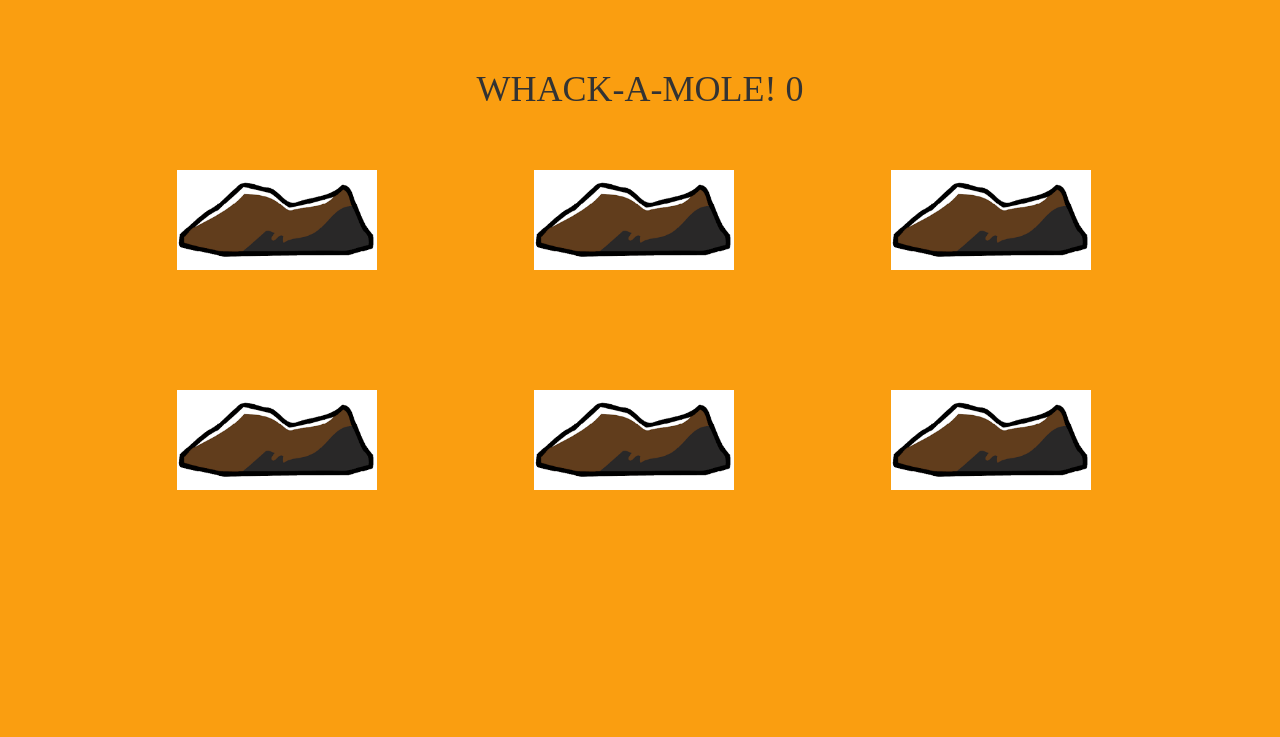
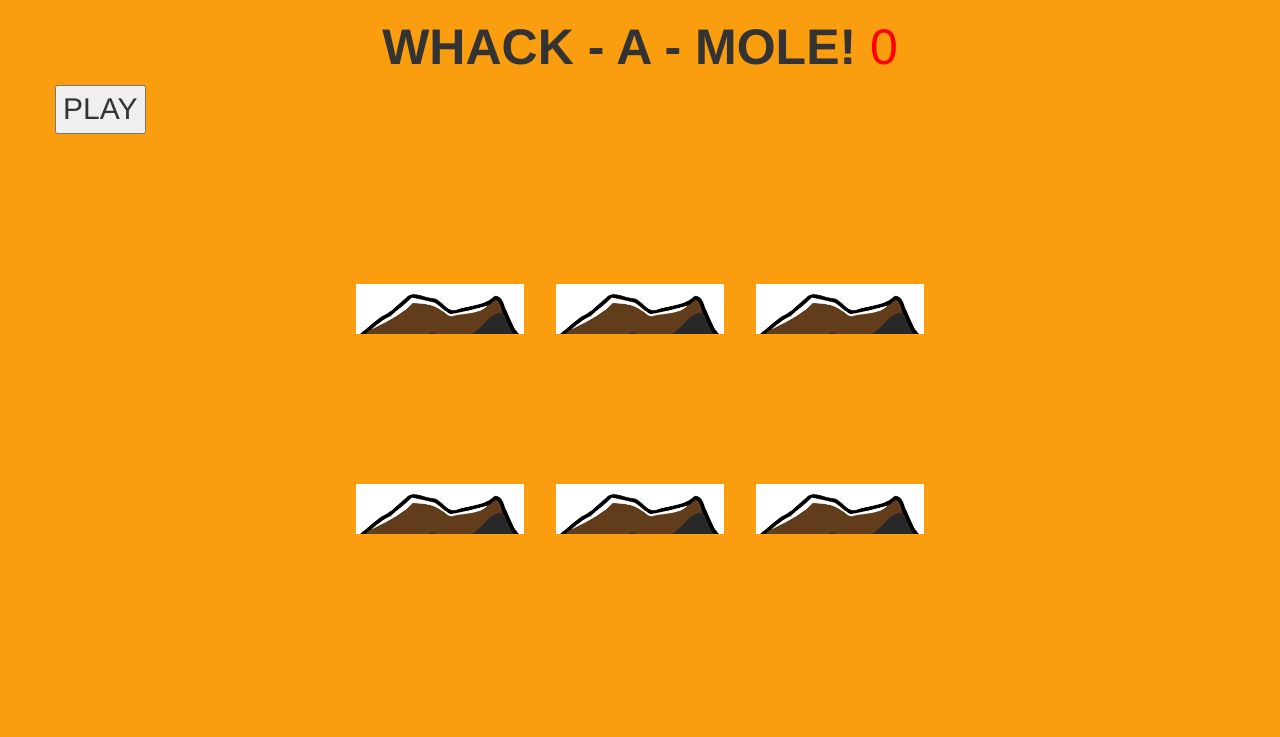
Before and after one commit to OrionStar25/Whack-a-Mole-game, a plain HTML site: page index.html in a window 1280 px wide. Drawn offline with nearby package versions, Linux system fonts and the light colour scheme.

Commit message:
main game made

```diff
--- a/css/style.css
+++ b/css/style.css
@@ -1,35 +1,57 @@
 body {
 	background-color: #fa9e10;
+	font-size: 30px;
 }
+
 h1 {
-	font-family: Folks;
-  	/*src: url('http://www.vtxfactory.com/Folks-Normal.ttf') format('truetype'); */
 	text-align: center;
-	padding-top: 50px;
+	font-size: 50px;
 }
-img {
-	padding-bottom: 20px;
-	width: 200px;
-	height: 120px;
+
+*, *:before, *:after {
+  box-sizing: inherit;
 }
+
+.game {
+  width:600px;
+  height:400px;
+  display:flex;
+  flex-wrap:wrap;
+  margin:0 auto;
+}
+
+.score {
+	color: red;
+}
+
 .hole {
-	position:relative;
-	display: inline-block;
-	float:left;
-	padding:50px;
-	margin-left: 5%;
+  flex: 1 0 33.33%;
+  overflow: hidden;
+  position: relative;
+}
+
+.hole:after {
+  display: block;
+  background: url('../img/hill.png') bottom center no-repeat;
+  background-size:contain;
+  content:'';
+  width: 100%;
+  height:80px;
+  position: absolute;
+  z-index: 2;
+  bottom:-30px;
 }
 
 .mole {
-	position: absolute;
-	top: 1%;
-	width: 100%;
-	height: 80%;
-	transition: all 0.4s;
+  background:url('../img/mole.png') bottom center no-repeat;
+  background-size:60%;
+  position: absolute;
+  top: 100%;
+  width: 100%;
+  height: 100%;
+  transition:all 0.4s;
 }
 
 .hole.up .mole {
-	background: url('../img/mole.png') bottom center no-repeat;
-	background-size: 30%;
-	top: 0;
+  top:0;
 }
--- a/index.html
+++ b/index.html
@@ -32,41 +32,33 @@
   </head>
 
   <body>
-
   	<div class="container">
-
-    	<h1>WHACK-A-MOLE! <span class="score">0</span></h1>
+  		<h1><strong>WHACK - A - MOLE! </strong><span class="score">0</span></h1>
+  		<button onclick="startGame()">PLAY</button>
 
   		<div class="game">
   			<div class="hole hole1">
-    			<img src="img/hill.png">
   				<div class="mole"></div>
   			</div>
   			<div class="hole hole2">
-    			<img src="img/hill.png">
   				<div class="mole"></div>
   			</div>
   			<div class="hole hole3">
-    			<img src="img/hill.png">
   				<div class="mole"></div>
   			</div>
   			<div class="hole hole4">
-    			<img src="img/hill.png">
   				<div class="mole"></div>
   			</div>
   			<div class="hole hole5">
-    			<img src="img/hill.png">
   				<div class="mole"></div>
   			</div>
   			<div class="hole hole6">
-    			<img src="img/hill.png">
   				<div class="mole"></div>
   			</div>
   		</div>
 
-
-    </div><!-- /.container -->
-
+  	</div> <!-- end of container-->
+  </body>
 
     <!-- Bootstrap core JavaScript
     ================================================== -->
--- a/js/game.js
+++ b/js/game.js
@@ -1,39 +1,61 @@
-const holes = document.querySelectorAll('.hole');
-const moles = document.querySelectorAll('.mole');
-const score = document.querySelector('.score');
+const holes = $('.hole');
+const scoreBoard = $('.score');
+const moles = $('.mole');
 let lastHole;
+var score;
+var duration;
+var points;
 
-function randomTime(min, max)
-{
+function randomTime(min, max) {
 	return Math.floor(Math.random() * (max - min) + min);
 }
 
-function randomHole(holes)
-{
-	const idx = Math.floor(Math.random() * holes.length);
-	const hole = holes[idx];
+function randomHoles(holes) {
+	var idx = Math.floor(Math.random() * holes.length);
+	var hole = holes[idx];
+
 	if(hole === lastHole)
 	{
-		return randomHole(holes);
+		randomHoles(holes);
 	}
 	lastHole = hole;
 	return hole;
 }
 
-function peep()
-{
-	const time = randomTime(200,1000);
-	const hole = randomHole(holes);
+function peep() {
+	var hole = randomHoles(holes);
+	var time = randomTime(200, 900);
 	hole.classList.add('up');
-	// setTimeOut(hole.classList.remove('up'),time); //change this
+
+	$('.mole').click(function() {
+		score++;
+		points = score;
+		scoreBoard.text(score);
+	});
+
+	setTimeout(function() {
+		hole.classList.remove('up');
+	},time);
 }
 
-function startGame()
-{
-	till time < 10 sec
-	peep();
+function boink() {
+
 }
 
-$(document).ready(function() {
-	startGame();
-});
+function startGame() {
+	score = 0;
+	duration = 0;
+	scoreBoard.text('0');
+	var lol = setInterval(function(){
+		if(duration < 12)
+		{
+			peep();
+			duration += 1;
+		}
+		else
+		{
+			clearInterval(lol);
+			alert("You got " + points + " points!");
+		}
+	}, 1000);
+}
```
Lines whose indentation alone changed are shown as unchanged.
